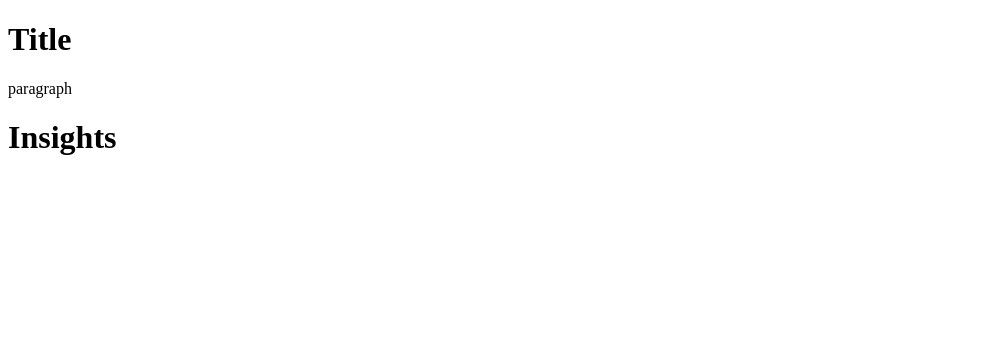
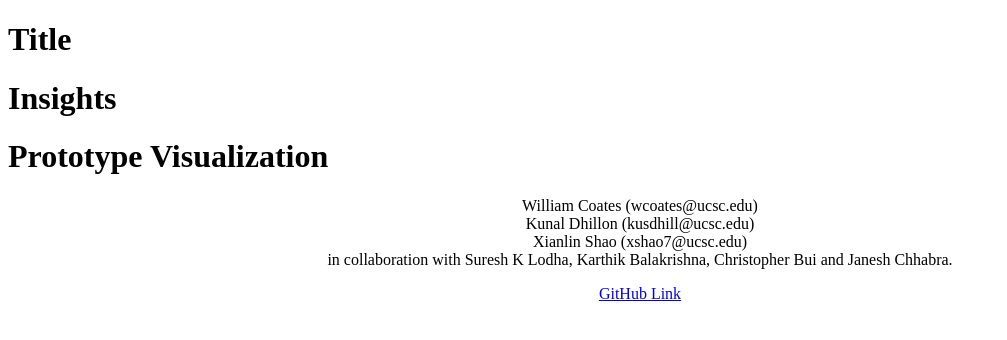
Before and after one commit to wcoatesucsc/CMPS165-final-project, a plain HTML site: page phaseIII/index.html in a window 1280 px wide. Shown: the whole page, without its empty margins (0-1007 px from the left). Drawn offline with Linux system fonts and the light colour scheme.

Commit message:
centered text

```diff
--- a/phaseIII/index.html
+++ b/phaseIII/index.html
@@ -1,15 +1,24 @@
 <!DOCTYPE html>
 <html>
 <head>
-<title>Phase III</title>
+    <link rel="stylesheet" type="text/css" href="index.css">
+    <title>Phase III</title>
 </head>
 <body>
 
     <h1>Title</h1>
-    <p>paragraph</p>
     <h1>Insights</h1>
+    <h1>Prototype Visualization</h1>
 
-
+    <div class="center">
+        <p>
+            William Coates (wcoates@ucsc.edu)</br>
+            Kunal Dhillon (kusdhill@ucsc.edu)</br>
+            Xianlin Shao (xshao7@ucsc.edu)</br>
+            in collaboration with Suresh K Lodha, Karthik Balakrishna, Christopher Bui and Janesh Chhabra.
+        </p>
+        <a href="https://github.com/wcoatesucsc/CMPS165-final-project">GitHub Link</a>
+    </div>
 
 </body>
 </html>
```
